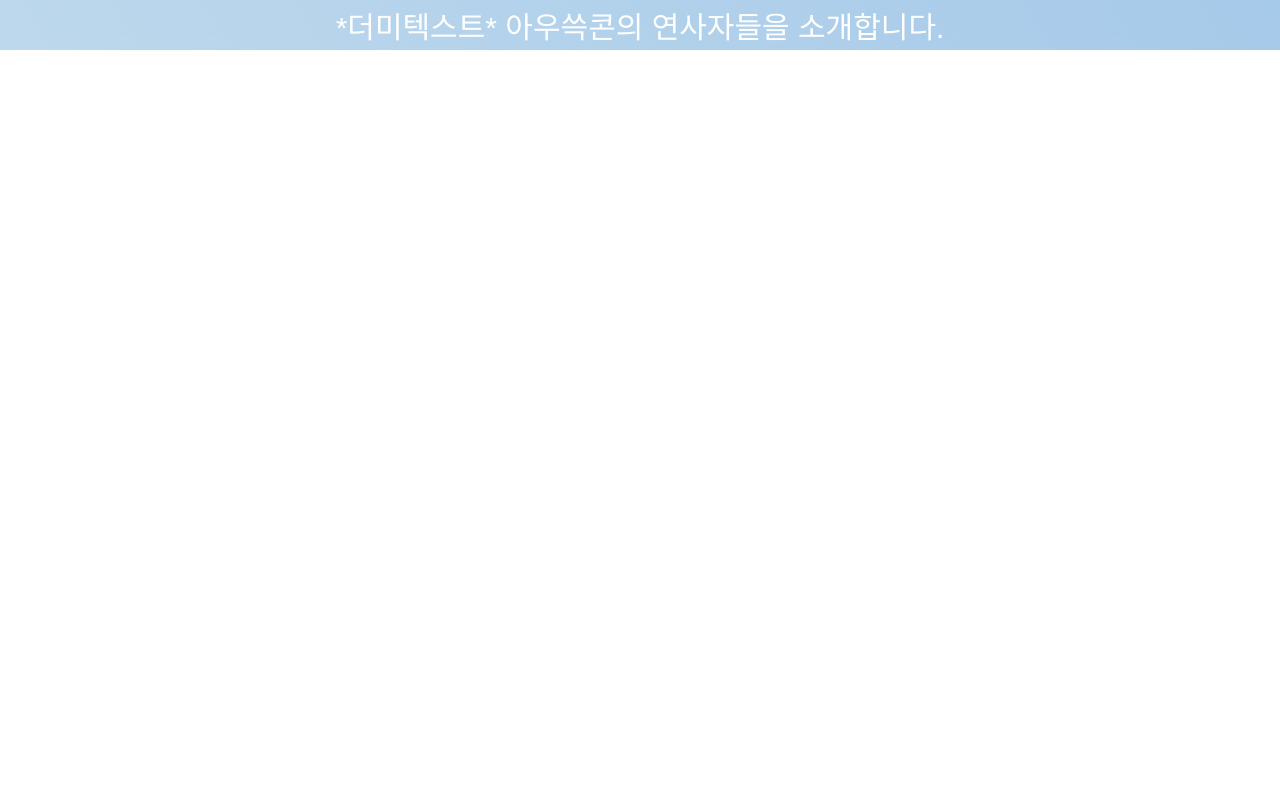
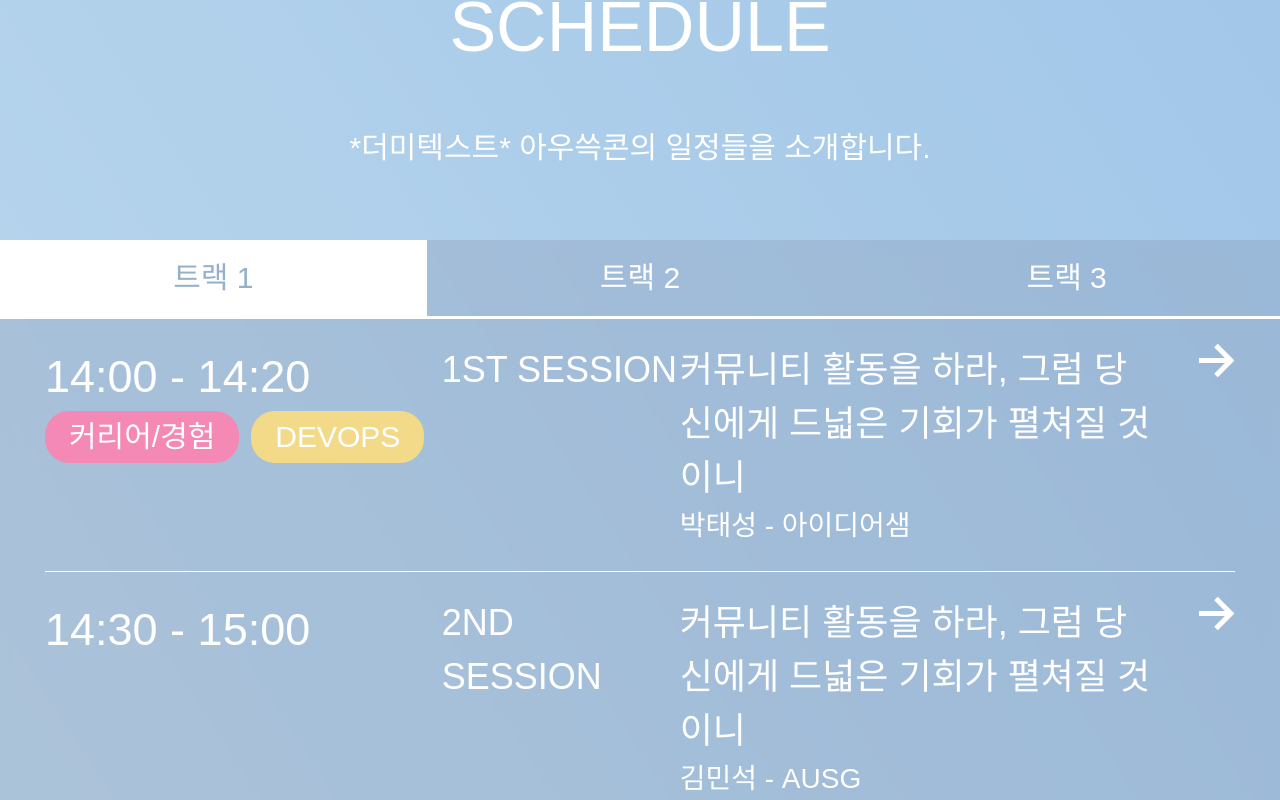
Before and after one commit to AUSG/ausgcon2025, a Next.js app: page / in a window 1280 px wide. Shown: the part 1740-2540 px from the top of the page. Before the commit the page ends 1790 px from the top, so only its background shows below. Built offline with nearby package versions, Linux system fonts and the light colour scheme; a web font is replaced by a local one.

Commit message:
일단 pc 스케쥴 퍼블리싱

```diff
--- a/src/app/globals.css
+++ b/src/app/globals.css
@@ -36,6 +36,12 @@
   }
 }
 
+@layer base {
+  button:hover {
+    cursor: pointer;
+  }
+}
+
 body {
   background: var(--background);
   color: var(--foreground);
--- a/src/app/page.tsx
+++ b/src/app/page.tsx
@@ -2,6 +2,7 @@ import Contact from "@/components/contact/TallyForm";
 import DescriptionSection from "@/components/description/DescriptionSection";
 import MainSection from "@/components/main/MainSection";
 import KakaoMap from "@/components/map/KakaoMap";
+import ScheduleSection from "@/components/schedule/ScheduleSection";
 import SpeakerSection from "@/components/speakers/SpeakerSection";
 import Timer from "@/components/timer/Timer";
 import Image from "next/image";
@@ -12,6 +13,7 @@ export default function Home() {
     <div>
       <MainSection />
       <DescriptionSection />
+      <ScheduleSection />
       <SpeakerSection />
     </div>
   );
--- /dev/null
+++ b/src/components/schedule/ScheduleSection.tsx
@@ -0,0 +1,19 @@
+import ScheduleTable from "./ScheduleTable";
+
+const ScheduleSection = () => {
+  return (
+    <section className="">
+      <div className="mt-[120px] text-center text-white">
+        <h2 className="text-[70px]">SCHEDULE</h2>
+        <p className="mt-[45px] text-[30px]">
+          *더미텍스트* 아우쓱콘의 일정들을 소개합니다.
+        </p>
+      </div>
+      <div className="mt-[70px] flex justify-center">
+        <ScheduleTable />
+      </div>
+    </section>
+  );
+};
+
+export default ScheduleSection;
--- /dev/null
+++ b/src/components/schedule/ScheduleTab.tsx
@@ -0,0 +1,26 @@
+type TProps = {
+  list: { name: string; id: number }[];
+  activeId: number;
+  onChange: (newTab: number) => void;
+};
+
+const ScheduleTab = ({ activeId, list, onChange }: TProps) => {
+  return (
+    <div className="flex justify-between">
+      {list.map(({ name, id }) => {
+        const isActive = id === activeId;
+        return (
+          <button
+            key={id}
+            onClick={() => onChange(id)}
+            className={`${isActive ? "bg-white text-[#95B0CC]" : "text-white"} w-full border-b-[3px] border-white py-5 text-center`}
+          >
+            <span className="text-3xl">{name}</span>
+          </button>
+        );
+      })}
+    </div>
+  );
+};
+
+export default ScheduleTab;
--- /dev/null
+++ b/src/components/schedule/ScheduleTable.tsx
@@ -0,0 +1,68 @@
+"use client";
+
+import { useState } from "react";
+import ScheduleTab from "./ScheduleTab";
+import { sessionData } from "@/constants/sessionData";
+import RightArrow from "../svg/RightArrow";
+
+const ScheduleTable = () => {
+  const [tab, setTab] = useState<number>(1);
+
+  const changeTab = (newTab: number) => {
+    setTab(newTab);
+  };
+
+  const selectedTrackData =
+    sessionData.find((track) => track.id === tab)?.sessionList ?? [];
+
+  return (
+    <div className="flex flex-col bg-[rgba(116,123,144,0.2)] backdrop-blur-[4.9px]">
+      <ScheduleTab list={sessionData} activeId={tab} onChange={changeTab} />
+      <div className="">
+        <ul className="text-white">
+          {selectedTrackData.map(
+            ({ description, name, speaker, time, category }) => {
+              return (
+                <li
+                  key={name}
+                  className="mx-[45px] flex border-b-[1px] py-6 last:border-b-0"
+                >
+                  <div className="flex w-1/3 flex-col">
+                    <span className="text-[45px]">{time}</span>
+                    <div className="flex gap-3">
+                      {category?.map(({ name, color }) => (
+                        <span
+                          className="rounded-3xl px-6 py-2 text-3xl"
+                          style={{ background: color }}
+                          key={name}
+                        >
+                          {name}
+                        </span>
+                      ))}
+                    </div>
+                  </div>
+
+                  <span className="w-1/5 text-[36px]">{name}</span>
+                  <div className="flex w-2/5 flex-col">
+                    {description && (
+                      <span className="text-[36px]">{description}</span>
+                    )}
+                    <span className="text-[28px]">
+                      {speaker.name} - {speaker.team}
+                    </span>
+                  </div>
+
+                  <div className="flex flex-1 flex-row-reverse">
+                    <RightArrow />
+                  </div>
+                </li>
+              );
+            },
+          )}
+        </ul>
+      </div>
+    </div>
+  );
+};
+
+export default ScheduleTable;
--- a/src/components/speakers/SpeakerSection.tsx
+++ b/src/components/speakers/SpeakerSection.tsx
@@ -1,7 +1,7 @@
 const SpeakerSection = () => {
   return (
     <section>
-      <div className="text-center text-white">
+      <div className="mt-[120px] text-center text-white">
         <h2 className="text-[70px]">SPEAKERS</h2>
         <p className="mt-[45px] text-[30px]">
           *더미텍스트* 아우쓱콘의 연사자들을 소개합니다.
--- /dev/null
+++ b/src/components/svg/RightArrow.tsx
@@ -0,0 +1,18 @@
+const RightArrow = () => {
+  return (
+    <svg
+      width="37"
+      height="35"
+      viewBox="0 0 37 35"
+      fill="none"
+      xmlns="http://www.w3.org/2000/svg"
+    >
+      <path
+        d="M19.7686 34.2043L16.2041 30.6887L26.8975 20.0442H0.969727V14.9172H26.8975L16.2041 4.27271L19.7686 0.75708L36.4678 17.4563L19.7686 34.2043Z"
+        fill="white"
+      />
+    </svg>
+  );
+};
+
+export default RightArrow;
--- /dev/null
+++ b/src/constants/sessionData.ts
@@ -0,0 +1,124 @@
+type Category = {
+  name: string;
+  color: string;
+};
+
+type Speaker = {
+  name: string;
+  team: string;
+};
+
+type Session = {
+  time: string; // 1st session
+  name: string; // "1ST SESSION"
+  description: string;
+  category?: Category[];
+  speaker: Speaker;
+};
+
+type Track = {
+  name: string;
+  id: number;
+  sessionList?: Session[];
+};
+
+type SessionData = Track[];
+
+export const sessionData: SessionData = [
+  {
+    name: "트랙 1",
+    id: 1,
+    sessionList: [
+      {
+        time: "14:00 - 14:20",
+        name: "1ST SESSION",
+        description:
+          "커뮤니티 활동을 하라, 그럼 당신에게 드넓은 기회가 펼쳐질 것이니",
+        category: [
+          { name: "커리어/경험", color: "#F389B4" },
+          { name: "DEVOPS", color: "#F3DA89" },
+        ],
+        speaker: {
+          name: "박태성",
+          team: "아이디어샘",
+        },
+      },
+      {
+        time: "14:30 - 15:00",
+        name: "2ND SESSION",
+        description:
+          "커뮤니티 활동을 하라, 그럼 당신에게 드넓은 기회가 펼쳐질 것이니",
+        speaker: {
+          name: "김민석",
+          team: "AUSG",
+        },
+      },
+    ],
+  },
+  {
+    name: "트랙 2",
+    id: 2,
+    sessionList: [
+      {
+        time: "14:00 - 14:20",
+        name: "1ST SESSION",
+        description:
+          "Private 환경에서 Kubernetes를 활용한 자율주행 PaaS 구축기",
+        category: [
+          { name: "커리어/경험", color: "#F389B4" },
+          { name: "DEVOPS", color: "#F3DA89" },
+        ],
+        speaker: {
+          name: "김창환",
+          team: "파트리지시스템즈",
+        },
+      },
+      {
+        time: "14:30 - 15:00",
+        name: "2ND SESSION",
+        description: "LLM은 스캠인가",
+        speaker: {
+          name: "김연수",
+          team: "업스테이지",
+        },
+      },
+    ],
+  },
+  {
+    name: "트랙 3",
+    id: 3,
+    sessionList: [
+      {
+        time: "14:00 - 14:20",
+        name: "1ST SESSION",
+        description: "gRPC와 함께 알아보는 같이 일하고 싶은 엔지니어",
+        category: [
+          { name: "커리어/경험", color: "#F389B4" },
+          { name: "DEVOPS", color: "#F3DA89" },
+        ],
+        speaker: {
+          name: "김한수",
+          team: "뱅크샐러드",
+        },
+      },
+      {
+        time: "14:30 - 15:00",
+        name: "2ND SESSION",
+        description: "신입의 클라우드 엔지니어 적응기",
+        speaker: {
+          name: "정지우",
+          team: "여기어때컴퍼니",
+        },
+      },
+      {
+        time: "14:30 - 15:00",
+        name: "3RD SESSION",
+        description: "from ICN to NRT - 위피를 일본에 런칭하기까지.",
+        speaker: {
+          name: "변준석",
+          team: "엔라이즈",
+        },
+      },
+    ],
+  },
+];
```
Also changed, not shown: public/image/right-arrow.svg (added).
